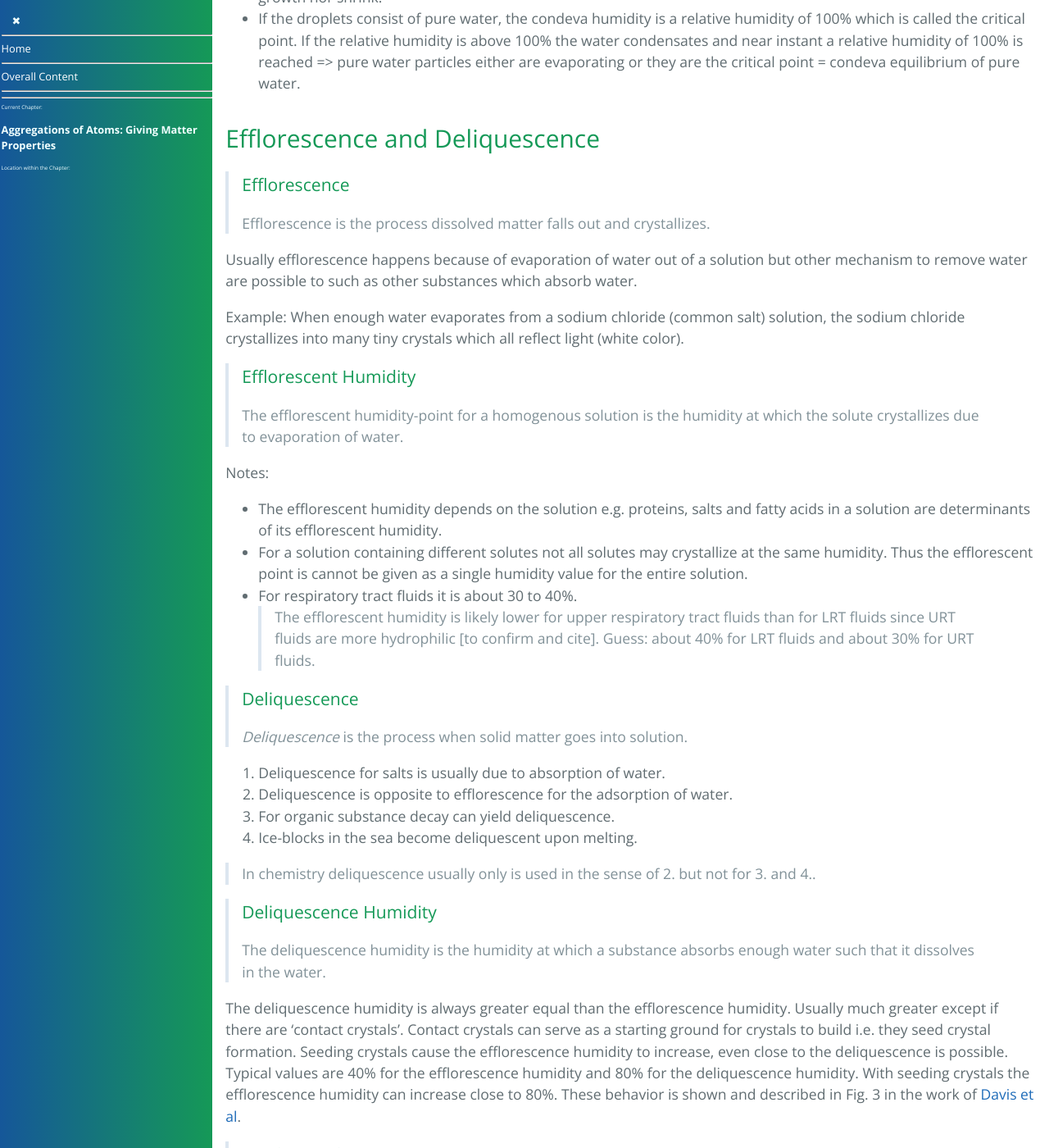
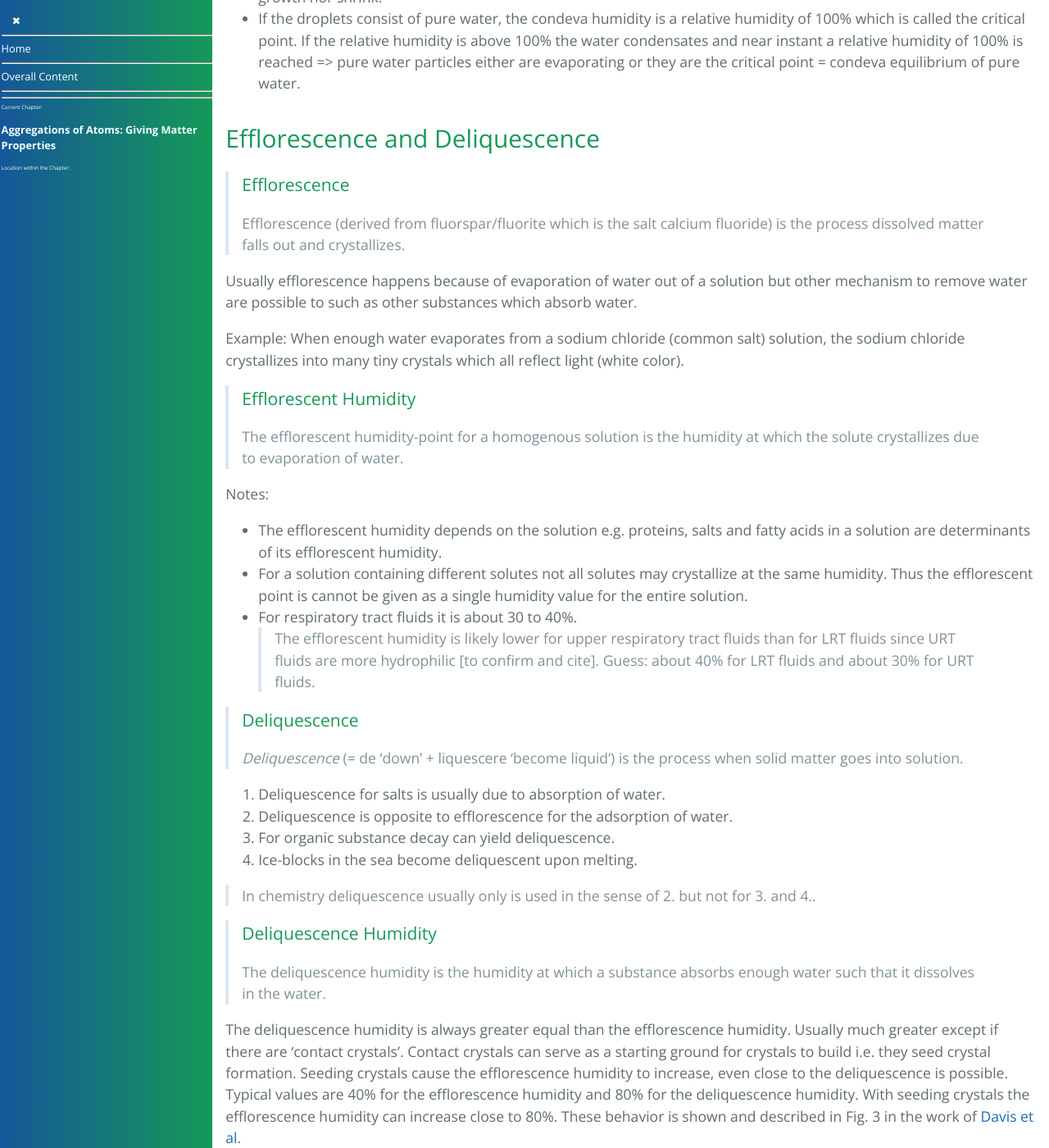
Before and after one commit to forestgrape/coronavirus, a Jekyll site: the page built from 9_physics/aggregations_of_atoms.md, in a window 1280 px wide and 1400 px high, scrolled down 6653 px. Shown: the whole window at 82% size. Built offline with Jekyll 4.4.1, drawn with Linux system fonts in a browser that asks for light colours; our own code applies the rules of GitHub Pages for plain Markdown files.

Commit message:
formatting

```diff
--- a/9_physics/aggregations_of_atoms.md
+++ b/9_physics/aggregations_of_atoms.md
@@ -6,6 +6,7 @@
 > some parts are explorative and need to be checked
 
 > Currently (May 2021) a loose collection of topics, how atoms arrange to form matter. Mainly topics relevant for other part of this page are discussed. The topics are sketchy and incomplete. Long-term goal: Description how atomic elements arrange to form inorganic or organic matter.
+
 
 ## Content
 * [Content](#content)
@@ -52,6 +53,7 @@ Changes in the temperature or the mixture of substances influence the intermolec
 Particles which can absorb water are called hygroscopic. These can growth or shrink in humid respectively in dry air.
 
 Evaporation can lead to over saturation of a solution and cause the organic or inorganic materials to crystallize. This process is called efflorescence and is reverse to deliquescence. Deliquescence is when particles absorb water and become solute therein.
+
 
 
 ## Principles
@@ -198,7 +200,7 @@ At the condeva equilibrium the particles stay constant in size. For a given subs
 ### Efflorescence and Deliquescence
 
 > ##### Efflorescence
-> Efflorescence is the process dissolved matter falls out and crystallizes.
+> Efflorescence (derived from fluorspar/fluorite which is the salt calcium fluoride) is the process dissolved matter falls out and crystallizes.
 
 Usually efflorescence happens because of evaporation of water out of a solution but other mechanism to remove water are possible to such as other substances which absorb water.
 
@@ -214,7 +216,7 @@ Notes:
     >  The efflorescent humidity is likely lower for upper respiratory tract fluids than for LRT fluids since URT fluids are more hydrophilic [to confirm and cite]. Guess: about 40% for LRT fluids and about 30% for URT fluids.
 
 > ##### Deliquescence
-> *Deliquescence* is the process when solid matter goes into solution.
+> *Deliquescence* (= de ‘down’ + liquescere ‘become liquid’) is the process when solid matter goes into solution.
 
 1. Deliquescence for salts is usually due to absorption of water.
 2. Deliquescence is opposite to efflorescence for the adsorption of water.
```
